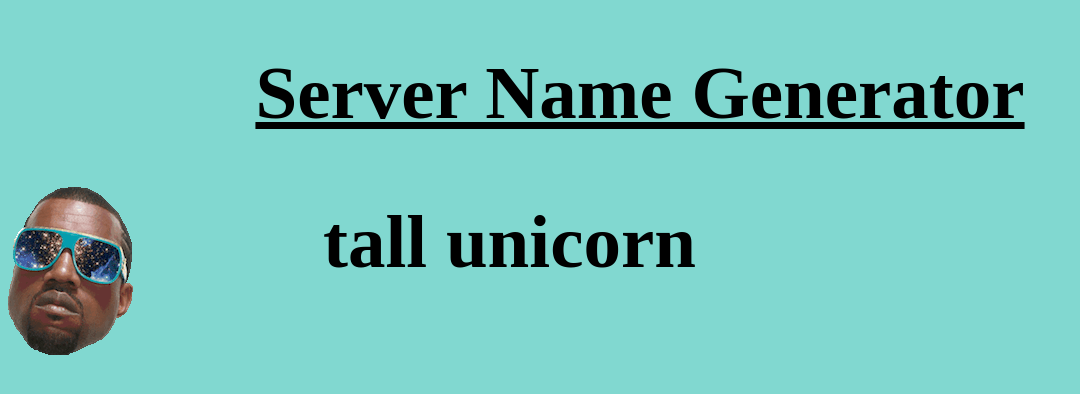
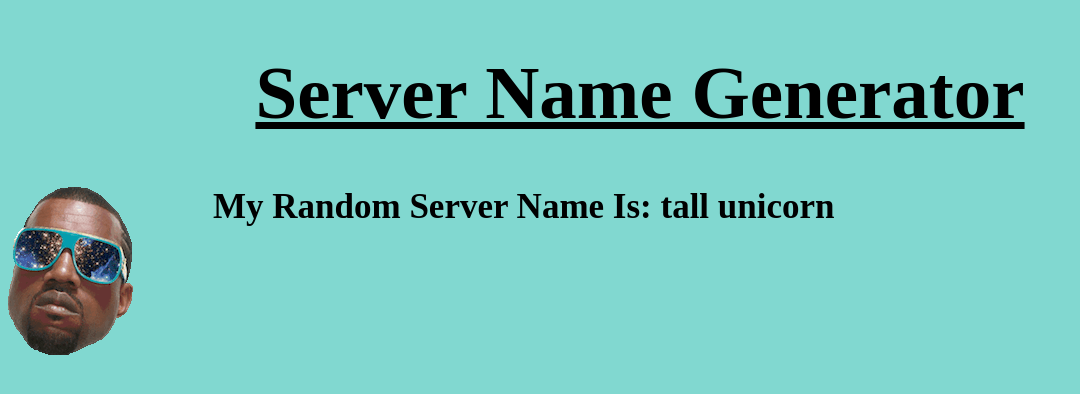
Before and after one commit to KMBrothern/codeup.dev, a PHP site: page /server-name-generator.php in a window 1280 px wide. Shown: the top 394 px of the page, without its empty margins (0-1080 px from the left). Run offline with PHP 8.4, Linux system fonts and the light colour scheme.

Commit message:
changed font size in css, and added to php echo statement

```diff
--- a/public/css/serverNameCss.css
+++ b/public/css/serverNameCss.css
@@ -9,9 +9,9 @@ h1{
 	font-family: Copperplate;
 }
 h2{
-	font-size:75px;
+	font-size:35px;
 	font-family: Copperplate;
-	text-indent: 190px;
+	text-indent: 80px;
 
 }
 .kanye{
--- a/public/server-name-generator.php
+++ b/public/server-name-generator.php
@@ -21,7 +21,7 @@ $randomNoun = mt_rand(0,9);
 </div>
 <h2><? for ($i=0; $i < count($adjectives[$i]); $i++) : ?>
 		<? for ($i=0; $i < count($nouns[$i]); $i++) : ?>
-			<?= $adjectives[$randomAdjective]." ".$nouns[$randomNoun]; ?>
+			<?= "My Random Server Name Is: \n ". " ".$adjectives[$randomAdjective]." ".$nouns[$randomNoun]; ?>
 	<? endfor; ?>
 <? endfor; ?></h2>
 </body>
```
